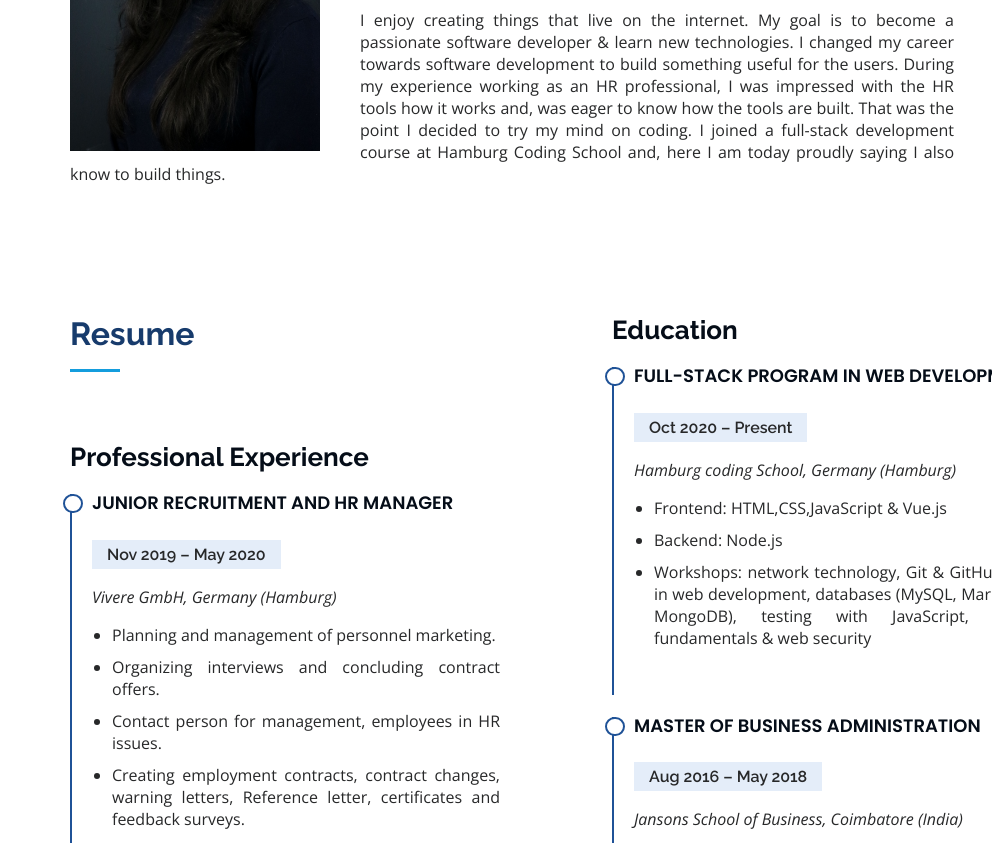
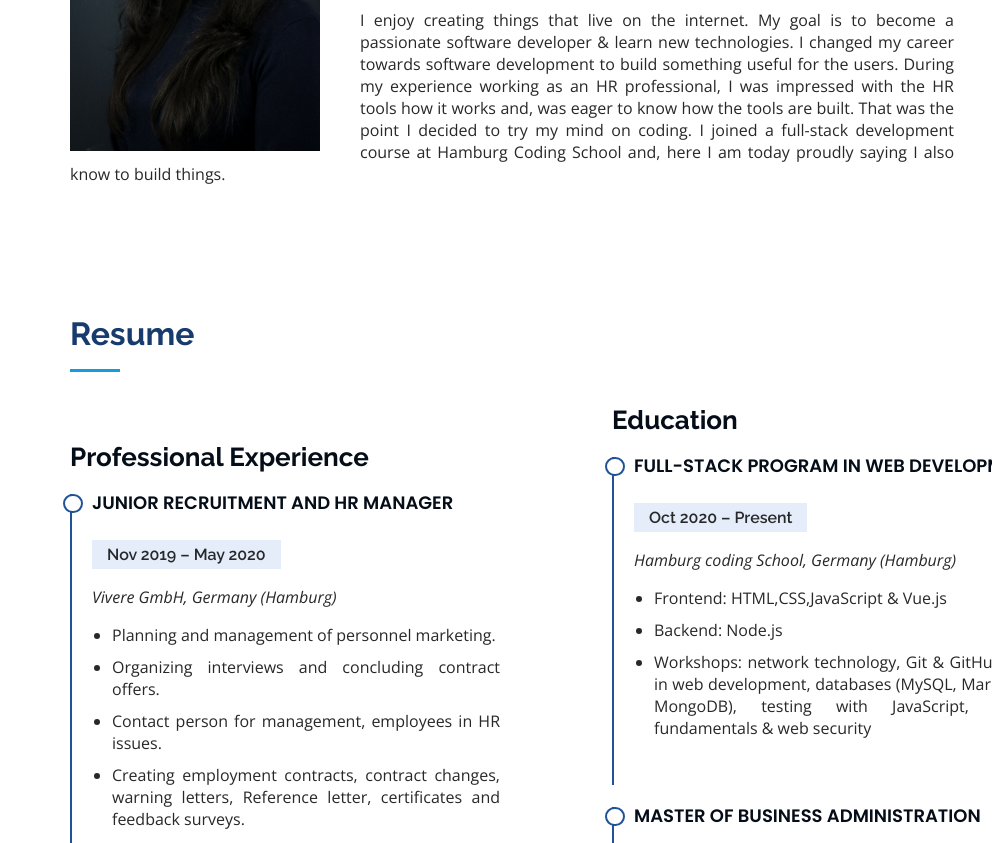
Before and after one commit to harrshini12/MyPortfolio, a website: page public/index.html in a window 1280 px wide. Shown: the part 1340-2183 px from the top of the page, without its empty margins (288-1280 px from the left). Drawn offline with nearby package versions, Linux system fonts and the light colour scheme.

Commit message:
newupdates

```diff
--- a/public/style.css
+++ b/public/style.css
@@ -361,7 +361,7 @@
   .education-div{
   position: absolute;
   left: 900px;
-  top: 1635px;
+  top: 1725px;
   width: 430px;
   }
 
```
